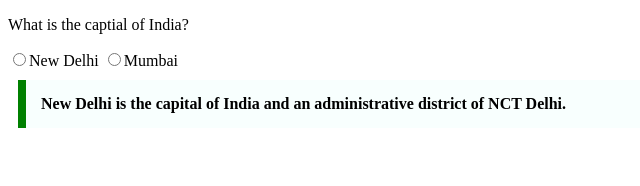
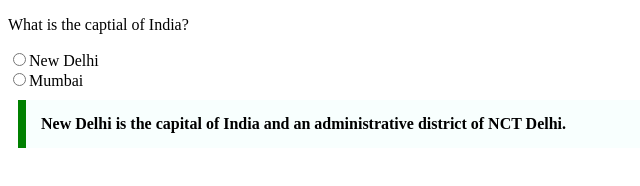
Before and after one commit to acciojob/trivia-Shraddha0607, a website: page main.html in a window 1280 px wide. Shown: the whole page, without its empty margins (0-640 px from the left). Drawn offline with Linux system fonts and the light colour scheme.

Commit message:
created a submission

```diff
--- a/main.html
+++ b/main.html
@@ -9,7 +9,7 @@
 <body>
 	<!-- the entire body must be written by student -->
 	<p>What is the captial of India?</p>
-	<input type="radio"><label>New Delhi</label>
+	<input type="radio"><label>New Delhi</label><br>
 		<input type="radio"><label>Mumbai</label>
 	<blockquote class="quote" cite="">New Delhi is the capital of India and an administrative district of NCT Delhi.</blockquote>
 
```
